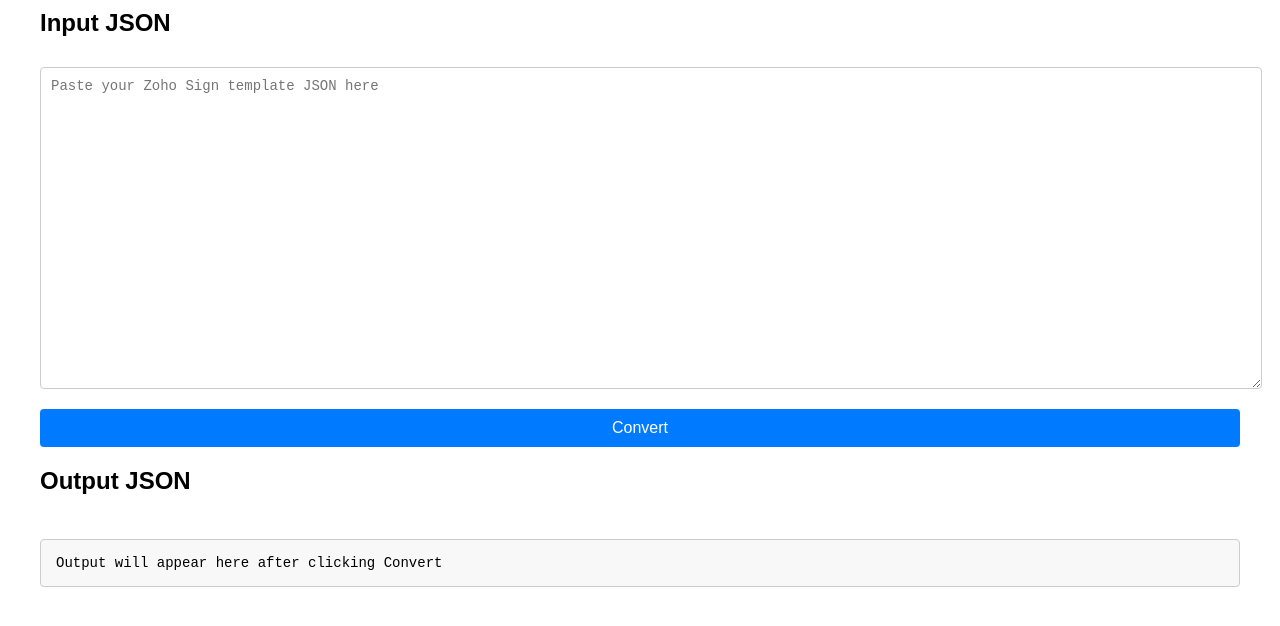
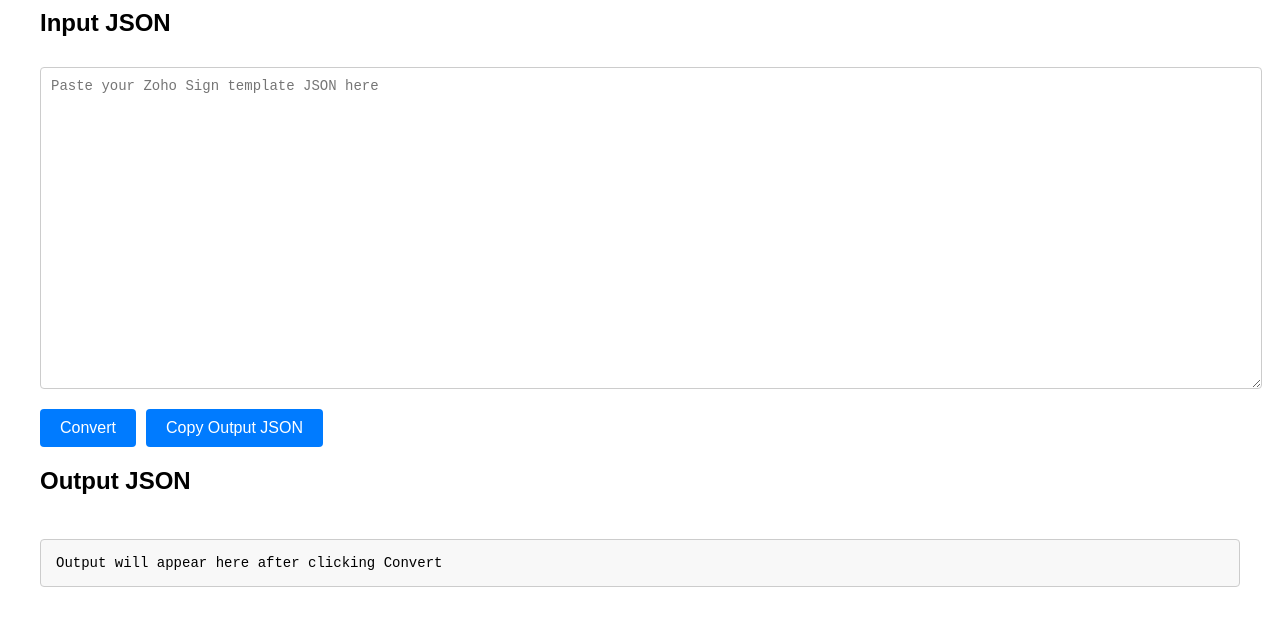
Before and after one commit to KasonTsui/Zoho-Sign-Template-JSON-Converter, a plain HTML site: page index.html in a window 1280 px wide. Shown: the part 78-704 px from the top of the page. Drawn offline with Linux system fonts and the light colour scheme.

Commit message:
add copy button

```diff
--- a/index.html
+++ b/index.html
@@ -27,6 +27,10 @@
       border-radius: 4px;
       resize: vertical;
     }
+    .button-group {
+      display: flex;
+      gap: 10px;
+    }
     button {
       padding: 10px 20px;
       background-color: #007bff;
@@ -38,6 +42,9 @@
     }
     button:hover {
       background-color: #0056b3;
+    }
+    button#copyButton.copied {
+      background-color: #28a745;
     }
     pre {
       background-color: #f8f8f8;
@@ -57,7 +64,10 @@
     <h1>Zoho Sign Template JSON Converter</h1>
     <h2>Input JSON</h2>
     <textarea id="inputJson" placeholder="Paste your Zoho Sign template JSON here"></textarea>
-    <button onclick="convertJson()">Convert</button>
+    <div class="button-group">
+      <button onclick="convertJson()">Convert</button>
+      <button id="copyButton" onclick="copyOutputJson()">Copy Output JSON</button>
+    </div>
     <h2>Output JSON</h2>
     <pre id="outputJson">Output will appear here after clicking Convert</pre>
   </div>
@@ -110,6 +120,7 @@
     function convertJson() {
       const inputJson = document.getElementById('inputJson').value;
       const outputElement = document.getElementById('outputJson');
+      const copyButton = document.getElementById('copyButton');
 
       try {
         // Parse the input JSON
@@ -120,9 +131,32 @@
 
         // Display the formatted JSON
         outputElement.textContent = JSON.stringify(formattedJson, null, 2);
+
+        // Enable copy button
+        copyButton.disabled = false;
       } catch (error) {
         outputElement.textContent = 'Error: ' + error.message;
+        copyButton.disabled = true;
       }
+    }
+
+    function copyOutputJson() {
+      const outputElement = document.getElementById('outputJson');
+      const copyButton = document.getElementById('copyButton');
+      const textToCopy = outputElement.textContent;
+
+      // Use Clipboard API to copy text
+      navigator.clipboard.writeText(textToCopy).then(() => {
+        // Provide visual feedback
+        copyButton.textContent = 'Copied!';
+        copyButton.classList.add('copied');
+        setTimeout(() => {
+          copyButton.textContent = 'Copy Output JSON';
+          copyButton.classList.remove('copied');
+        }, 2000);
+      }).catch((err) => {
+        alert('Failed to copy: ' + err.message);
+      });
     }
   </script>
 </body>
```
